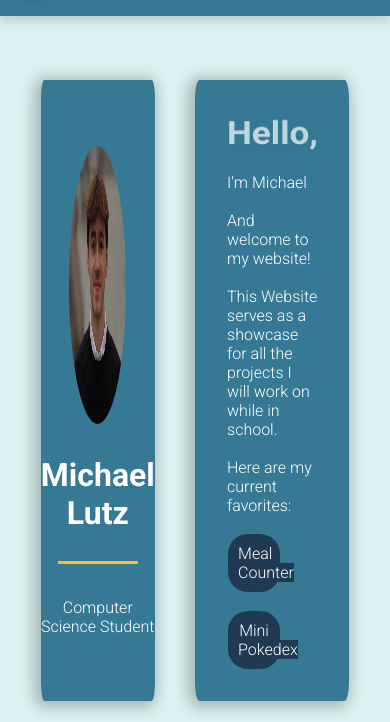
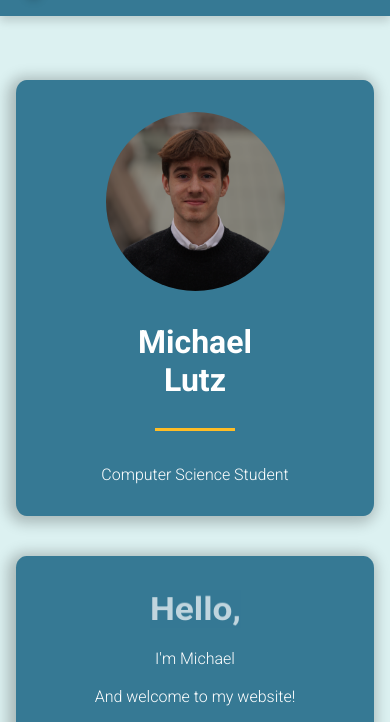
Before and after one commit to MichaelLutz1/MichaelLutz1.github.io, a plain HTML site: page index.html in a window 390 px wide. Shown: the part 104-826 px from the top of the page. Drawn offline with Linux system fonts and the light colour scheme.

Commit message:
intro card responsive

```diff
--- a/styles.css
+++ b/styles.css
@@ -378,3 +378,21 @@ footer ul {
     opacity: 1;
   }
 }
+
+@media (max-width: 1500px) {
+  #content {
+    margin: 4rem 1rem 6rem;
+  }
+  .intro-card {
+    flex-direction: column;
+    margin: 0;
+  }
+  .intro-content {
+    width: 100%;
+    max-width: 750px;
+  }
+  .statement {
+    align-items: center;
+    margin-bottom: 2.5rem;
+  }
+}
```
